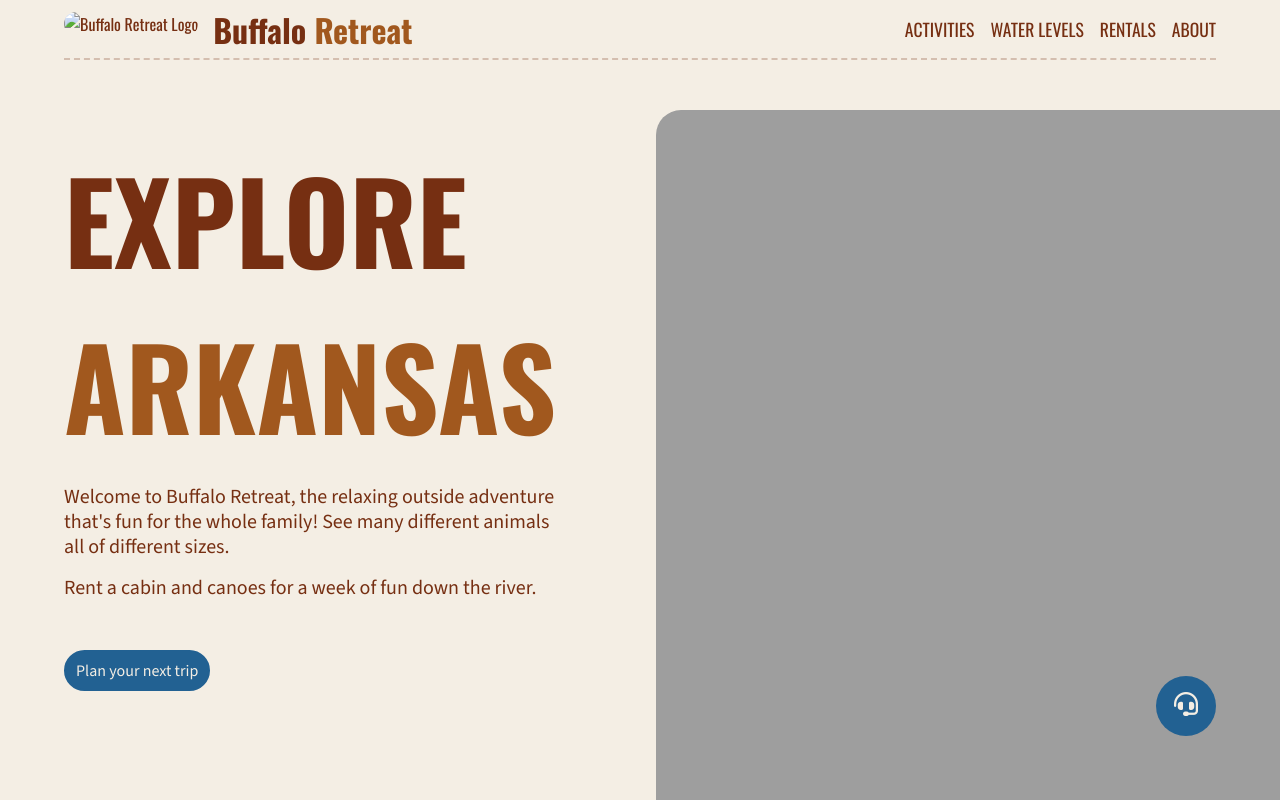
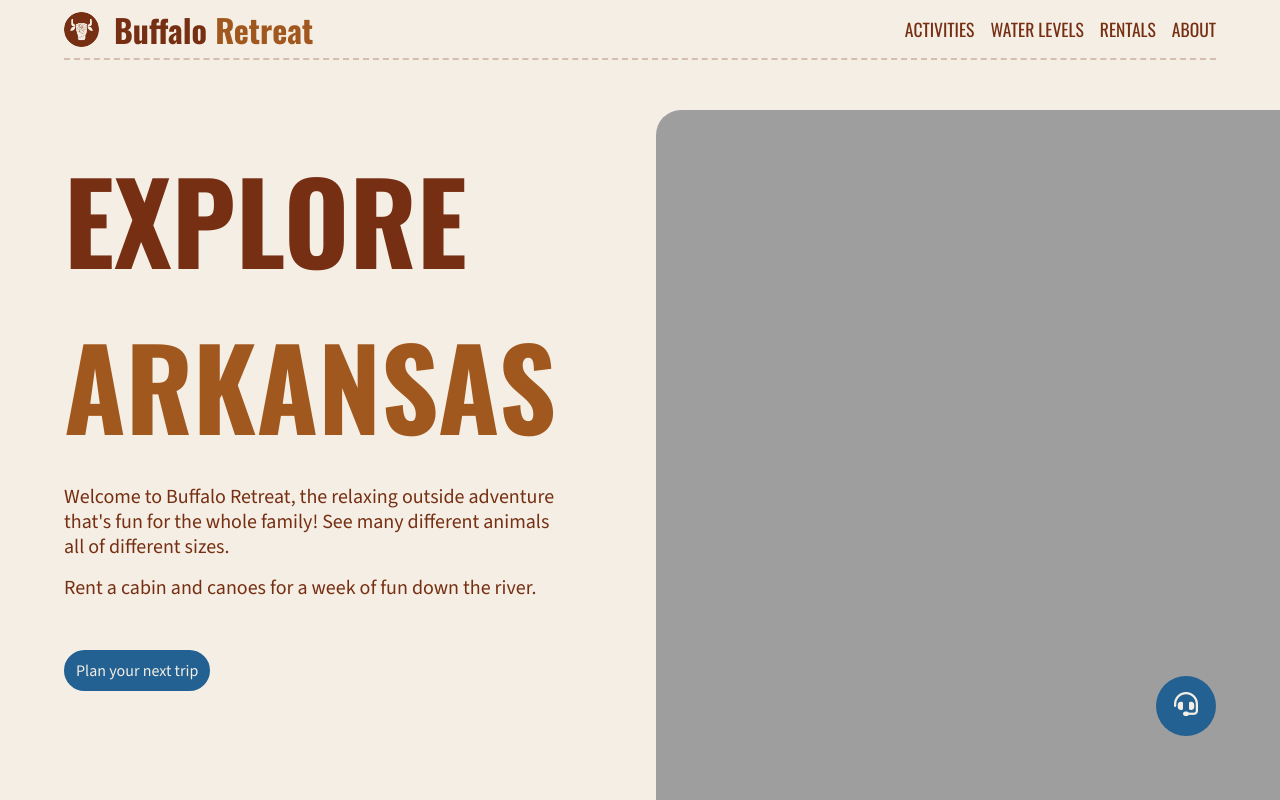
Before and after one commit to pd-ualr/buffalo-retreat, a plain HTML site: page index.html in a window 1280 px wide. Shown: the top 800 px of the page. Drawn offline with nearby package versions, Linux system fonts and the light colour scheme; the site is published under a folder, as on GitHub Pages, so addresses that start at the root find nothing; a script that the page names is missing.

Commit message:
fix logo

```diff
--- a/index.html
+++ b/index.html
@@ -44,7 +44,7 @@
         <div class="brand">
           <div id="buffalo-icon">
             <img
-              src="/assets/img/buffalo_retreat_logo.webp"
+              src="assets/img/buffalo_retreat_logo.webp"
               alt="Buffalo Retreat Logo"
             />
           </div>
```
Also changed, not shown: about.html (+1 -1 lines), activities.html (+1 -1 lines), rentals.html (+1 -1 lines), waterlevels.html (+1 -1 lines).
